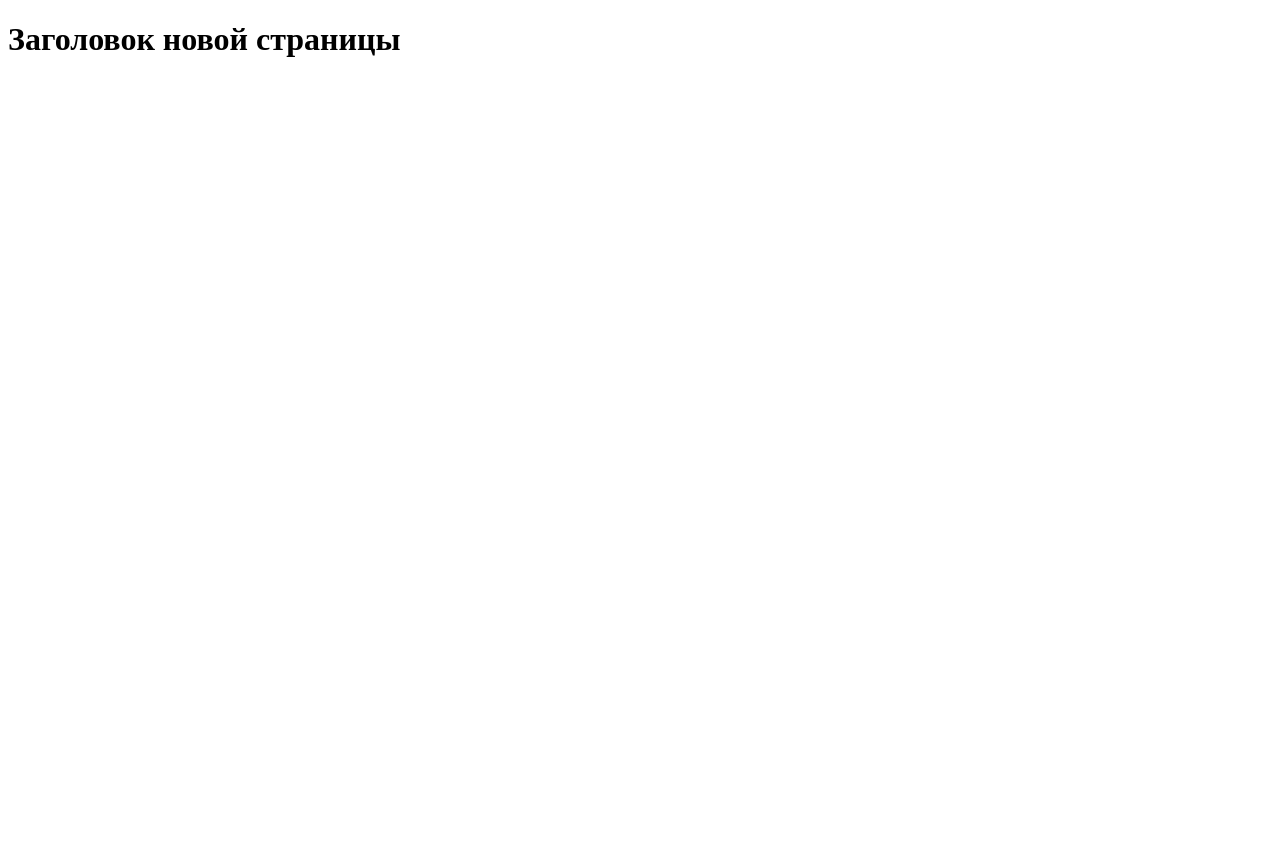
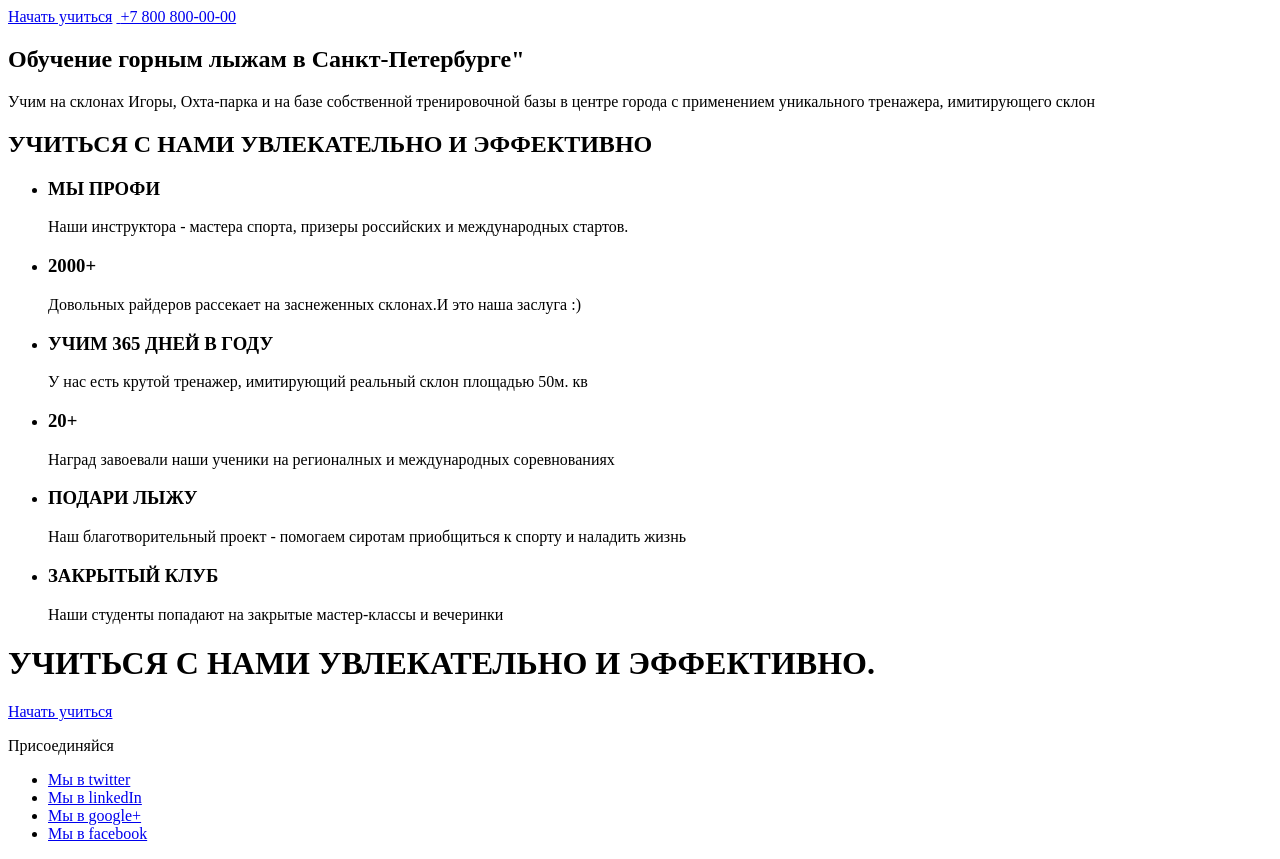
Before and after one commit to olegazhack08/ski-school-safronov, a plain HTML site: page ski-school-safronov/index.html in a window 1280 px wide. Before the commit the page ends 800 px from the top, so only its background shows below. Drawn offline with Linux system fonts and the light colour scheme.

Commit message:
Сделал разметку HTML

```diff
--- a/ski-school-safronov/index.html
+++ b/ski-school-safronov/index.html
@@ -5,11 +5,110 @@
     <meta charset="UTF-8">
     <meta http-equiv="X-UA-Compatible" content="IE=edge">
     <meta name="viewport" content="width=device-width, initial-scale=1.0">
-    <title>Document</title>
+    <title>Ski</title>
 </head>
 
 <body>
-    <h1>Заголовок новой страницы</h1>
+    <header class="header">
+        <a href="#" class="header-btn">Начать учиться</a>
+        <a href="#" class="header-logo">
+            <img src="" alt="">
+        </a>
+
+
+        <a href="+7 800 800-00-00" class="header-phone">+7 800 800-00-00</a>
+
+
+
+
+
+    </header>
+    <main>
+        <section class="services">
+            <div class="services-info">
+                <h1 class="services-title">Обучение горным лыжам в Санкт-Петербурге"</h1>
+                <p class="services-text">Учим на склонах Игоры, Охта-парка и на базе собственной тренировочной базы в центре города с применением уникального тренажера, имитирующего склон</p>
+
+
+
+            </div>
+
+        </section>
+        <section class="possibilities">
+            <h2 class="possibilities-title">УЧИТЬСЯ С НАМИ УВЛЕКАТЕЛЬНО И ЭФФЕКТИВНО</h2>
+            <ul class="possibilities-list">
+                <li class="possibilities-item">
+                    <h3 class="possibilities-heading">МЫ ПРОФИ</h3>
+                    <p class="possibilities-desc">Наши инструктора - мастера спорта, призеры российских и международных стартов.</p>
+                </li>
+                <li class="possibilities-item">
+                    <h3 class="possibilities-heading">2000+</h3>
+                    <p class="possibilities-desc">Довольных райдеров рассекает на заснеженных склонах.И это наша заслуга :)</p>
+                </li>
+                <li class="possibilities-item">
+                    <h3 class="possibilities-heading">УЧИМ 365 ДНЕЙ В ГОДУ</h3>
+                    <p class="possibilities-desc">У нас есть крутой тренажер, имитирующий реальный склон площадью 50м. кв</p>
+                </li>
+                <li class="possibilities-item">
+                    <h3 class="possibilities-heading">20+</h3>
+                    <p class="possibilities-desc">Наград завоевали наши ученики на регионалных и международных соревнованиях</p>
+                </li>
+                <li class="possibilities-item">
+                    <h3 class="possibilities-heading">ПОДАРИ ЛЫЖУ</h3>
+                    <p class="possibilities-desc">Наш благотворительный проект - помогаем сиротам приобщиться к спорту и наладить жизнь</p>
+                </li>
+                <li class="possibilities-item">
+                    <h3 class="possibilities-heading">ЗАКРЫТЫЙ КЛУБ</h3>
+                    <p class="possibilities-desc">Наши студенты попадают на закрытые мастер-классы и вечеринки</p>
+                </li>
+            </ul>
+        </section>
+        <div class="order">
+            <h1 class="order-text">УЧИТЬСЯ С НАМИ УВЛЕКАТЕЛЬНО И ЭФФЕКТИВНО.</h1>
+            <a href="#" class="btn">Начать учиться</a>
+            <img src="" alt="" class="info-pic">
+            <img src="" alt="" class="info-pic">
+            <img src="" alt="" class="info-pic">
+            <img src="" alt="" class="info-pic">
+
+
+
+        </div>
+
+
+
+    </main>
+    <footer>
+        <p class="copyright">Присоединяйся</p>
+
+        <ul class="social">
+            <li class="social-item">
+                <a href="#" class="social-link">
+                    <span class="social-text">Мы в twitter</span>
+                </a>
+            </li>
+
+            <li class="social-item">
+                <a href="#" class="social-link">
+                    <span class="social-text">Мы в linkedIn</span>
+                </a>
+            </li>
+
+            <li class="social-item">
+                <a href="#" class="social-link">
+                    <span class="social-text">Мы в google+</span>
+                </a>
+            </li>
+
+            <li class="social-item">
+                <a href="#" class="social-link">
+                    <span class="social-text">Мы в facebook</span>
+                </a>
+            </li>
+        </ul>
+
+
+    </footer>
 </body>
 
 </html>
```
